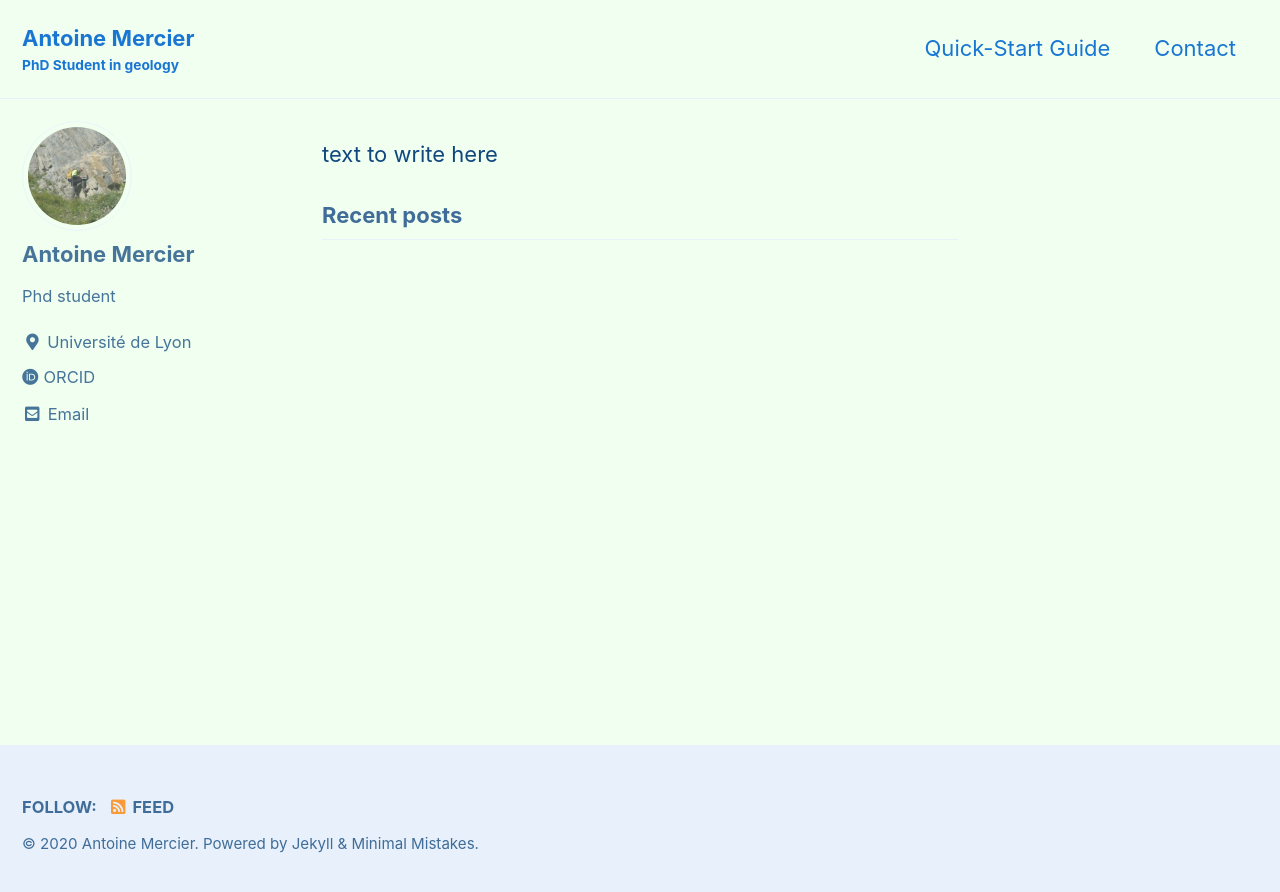
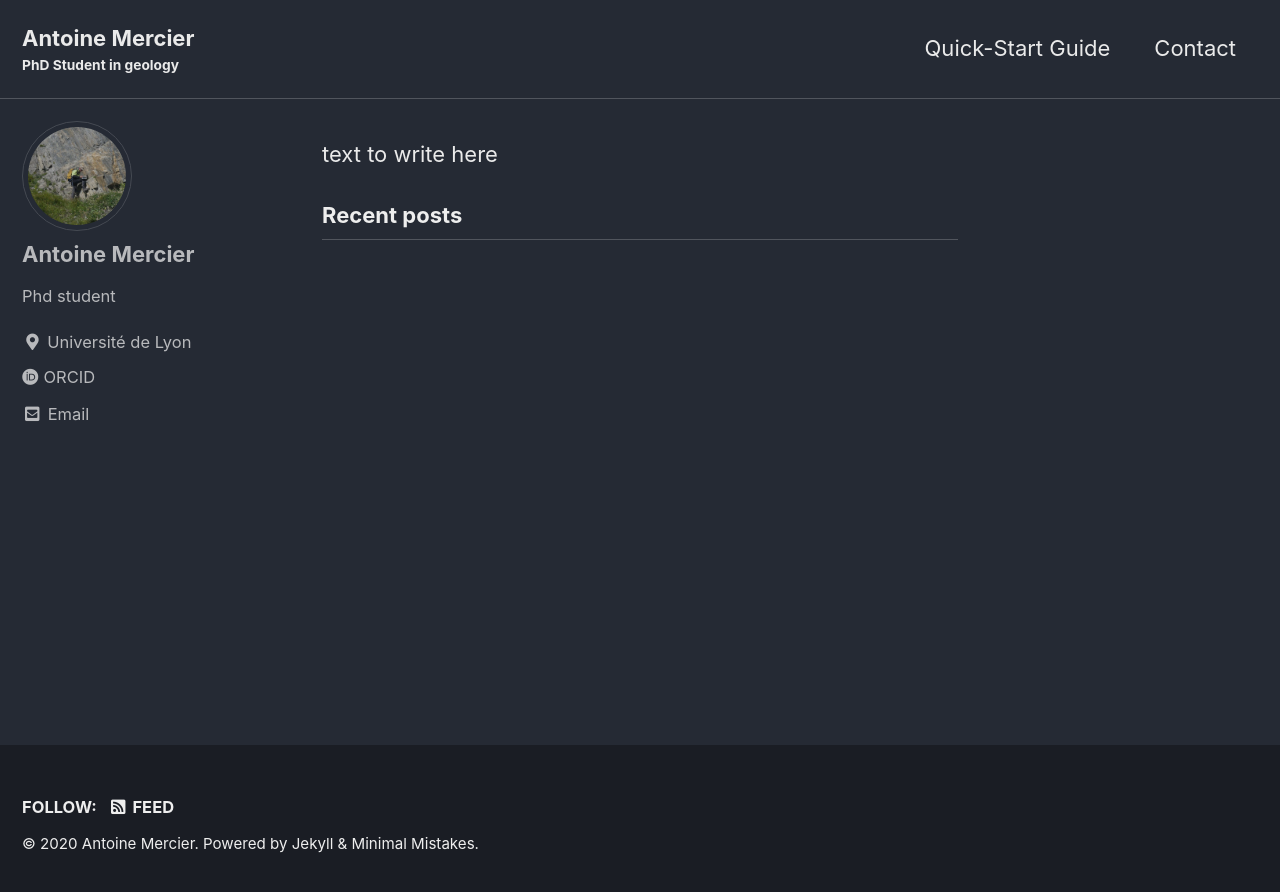
Before and after one commit to AntoineMercier/AntoineMercier.github.io, a Jekyll site: the page built from index.html, in a window 1280 px wide. Shown: the top 892 px of the page. Built offline with Jekyll 4.4.1, drawn with Linux system fonts in a browser that asks for light colours; cached includes are drawn as plain includes; the list of posts is cut into pages by our own code; a file with an impossible date is left out.

Commit message:
Update _config.yml

```diff
--- a/_config.yml
+++ b/_config.yml
@@ -12,7 +12,7 @@
 
 # theme                  : "minimal-mistakes-jekyll"
 # remote_theme           : "mmistakes/minimal-mistakes"
-minimal_mistakes_skin    : "aqua" #"default" "air", "aqua", "contrast", "dark", "dirt", "neon", "mint", "plum", "sunrise"
+minimal_mistakes_skin    : "dark" #"default" "air", "aqua", "contrast", "dark", "dirt", "neon", "mint", "plum", "sunrise"
 
 # Site Settings
 locale                   : "en-US"
```
